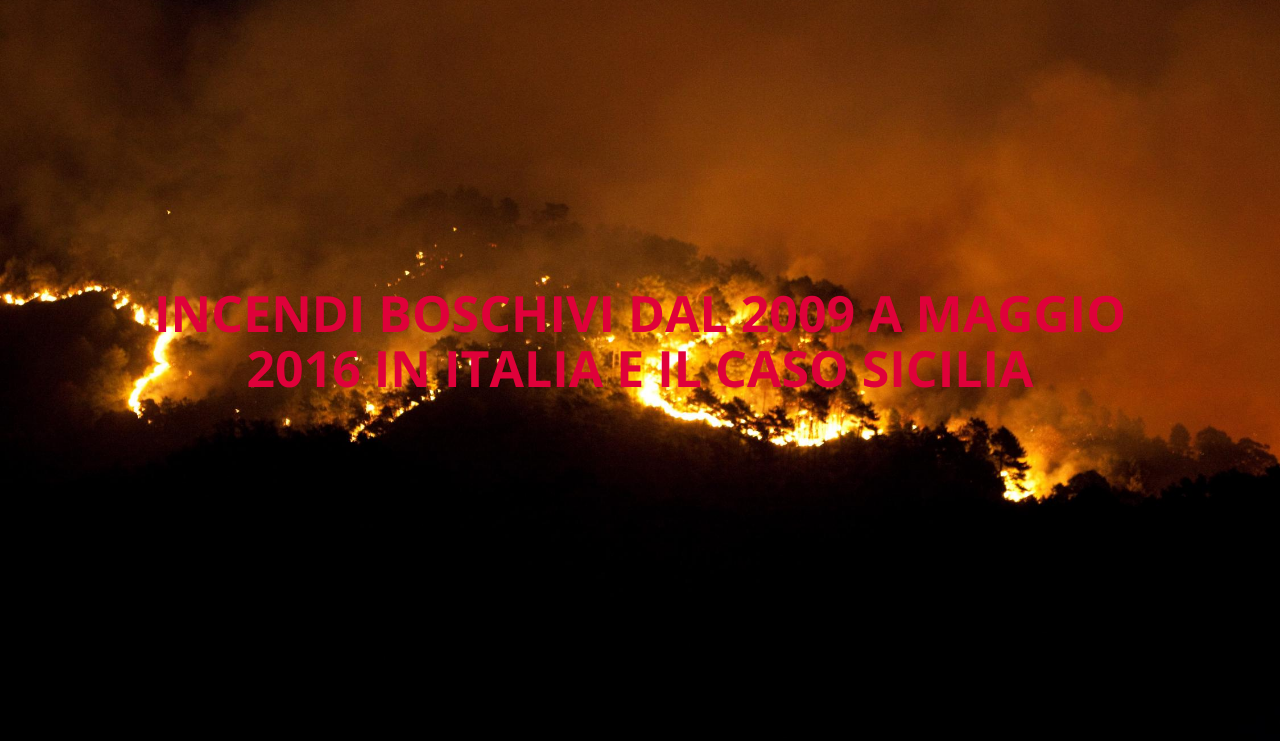
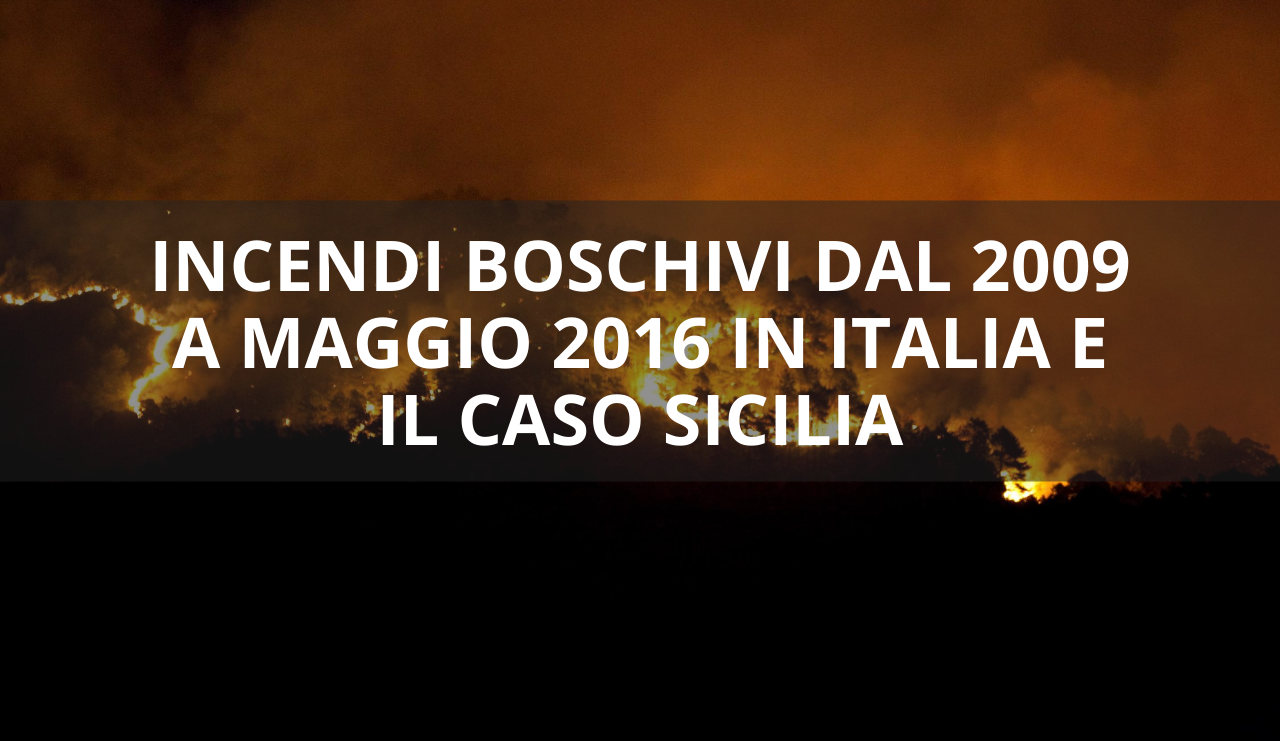
Before and after one commit to giuragu/fire, a website: page index.html in a window 1280 px wide. Shown: the part 59-800 px from the top of the page. Drawn offline with nearby package versions, Linux system fonts and the light colour scheme.

Commit message:
fixed h1 homeHeading

```diff
--- a/css/fire.css
+++ b/css/fire.css
@@ -17,3 +17,14 @@
 .navbar-default .nav>li.active>a, .navbar-default .nav>li.active>a:focus {
   background-color:ghostwhite
 }
+
+
+div.header-content {
+  padding: 25px;
+  background-color: rgba(34, 34, 34, 0.5);
+}
+
+h1#homeHeading {
+  font-size:7rem;
+  color:white;
+}
```
